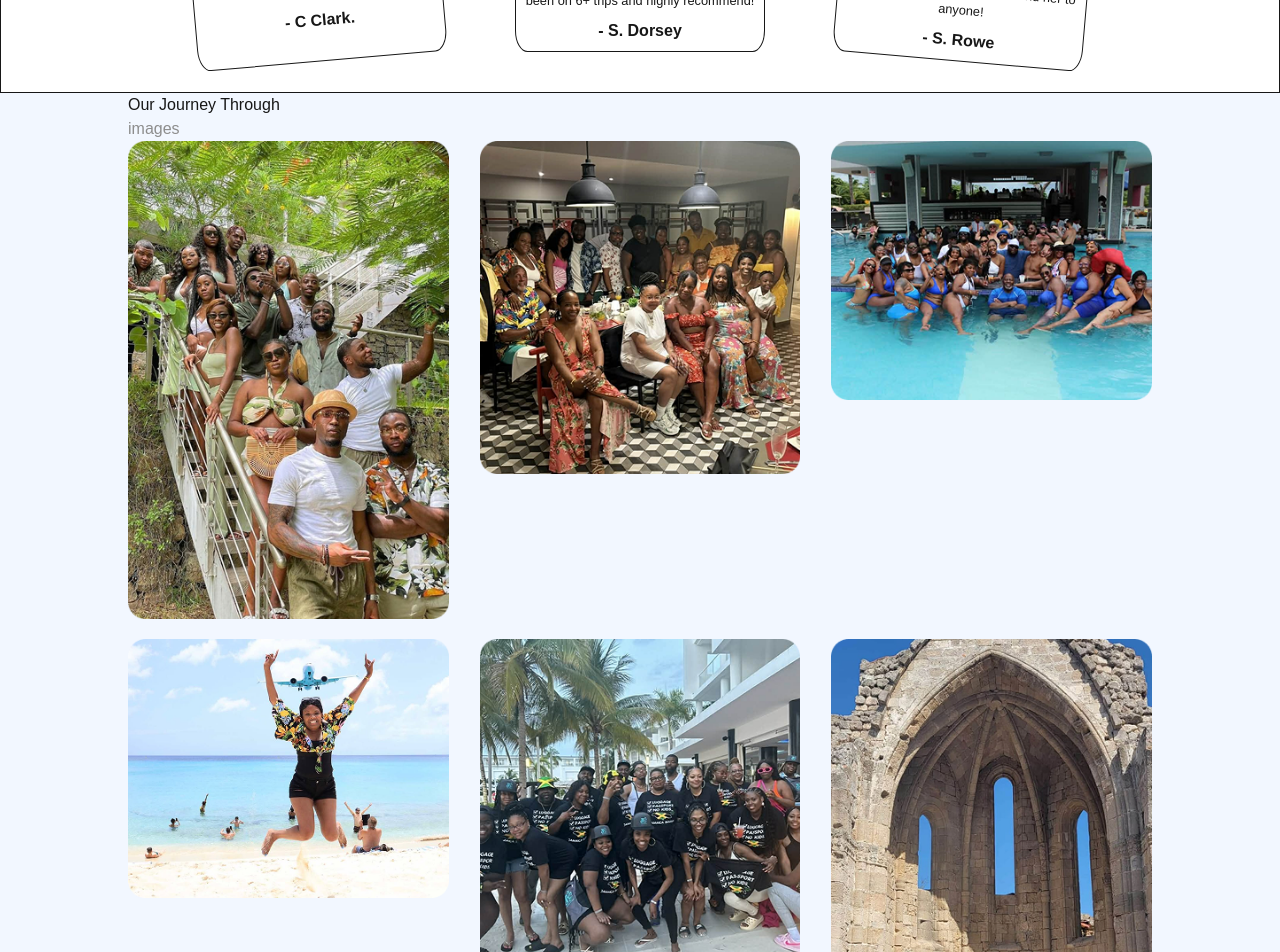
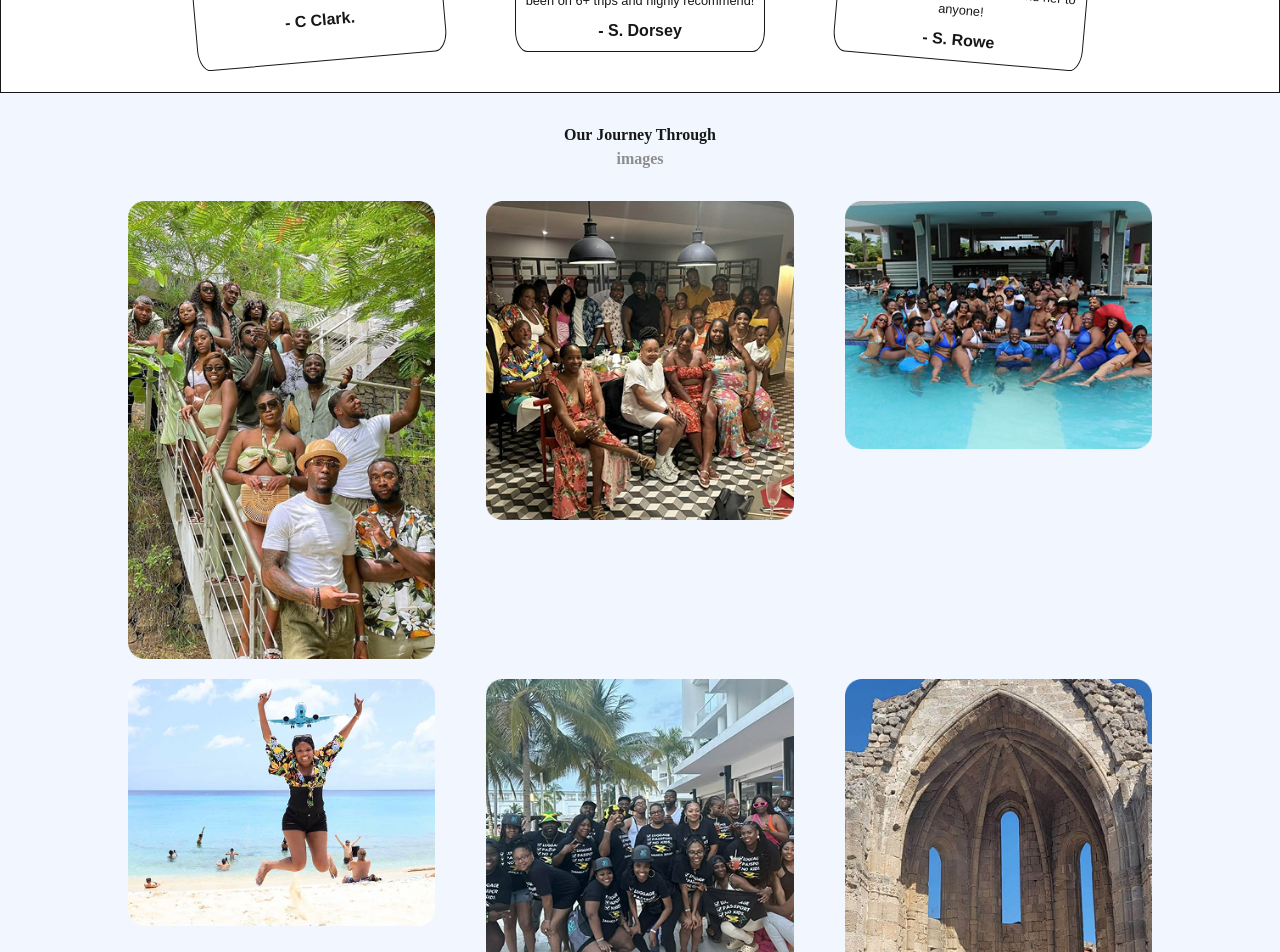
Before and after one commit to TheEldaps/Travel-Events, a Next.js app: page / in a window 1280 px wide. Shown: the part 4800-5752 px from the top of the page. Built offline with nearby package versions, Linux system fonts and the light colour scheme.

Commit message:
Add Request Quote form section

```diff
--- a/app/components/JourneySection.tsx
+++ b/app/components/JourneySection.tsx
@@ -8,19 +8,19 @@ import JourneyImage6 from "../../public/JourneyImage6.png";
 
 export default function JourneySection() {
   return (
-    <section className="px-[10%] bg-[#F2F7FF] pb-5">
-      <h2>
+    <section className="px-[10%] bg-[#F2F7FF] pt-[30px] pb-5">
+      <h2 className='text-[1rem] font-bold font-[dmsans] text-center mb-[30px]'>
         Our Journey Through <br />
-        <span className="text-[#8D8D8D]">images</span>
+        <span className="text-[#8D8D8D] font-[dmserif]">images</span>
       </h2>
 
-      <section className="">
-        <div className="flex gap-[3%] mb-5">
+      <section >
+        <div className="flex gap-[5%] mb-5 justify-center">
           <JourneyImageCards image={JourneyImage1} imageheight="h-100%" />
           <JourneyImageCards image={JourneyImage2} imageheight="h-75%" />
           <JourneyImageCards image={JourneyImage3} imageheight="h-50%" />
         </div>
-        <div className="flex gap-[3%]">
+        <div className="flex gap-[5%] justify-center">
           <JourneyImageCards image={JourneyImage4} imageheight="h-50%" />
           <JourneyImageCards image={JourneyImage5} imageheight="h-75%" />
           <JourneyImageCards image={JourneyImage6} imageheight="h-100%" />
--- /dev/null
+++ b/app/components/RequestQuoteSection.tsx
@@ -0,0 +1,13 @@
+import React from 'react'
+
+export default function RequestQuoteSection() {
+    return (
+        <section>
+            <div>
+                <h2>Request a <span>Quote </span></h2>
+                <p>Please provide the following information </p>
+            </div>
+
+        </section >
+    )
+}
```
